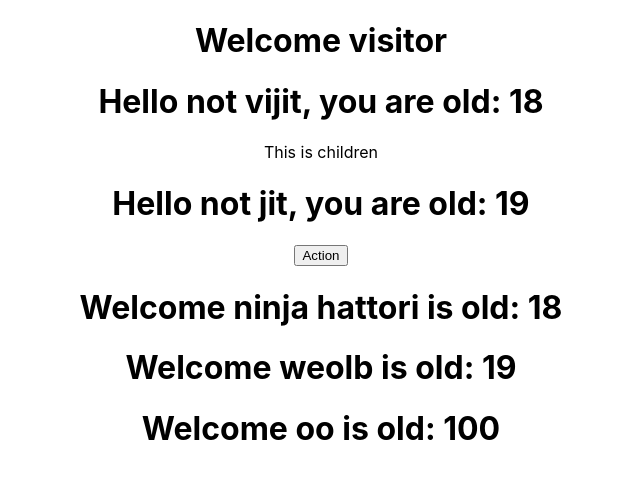
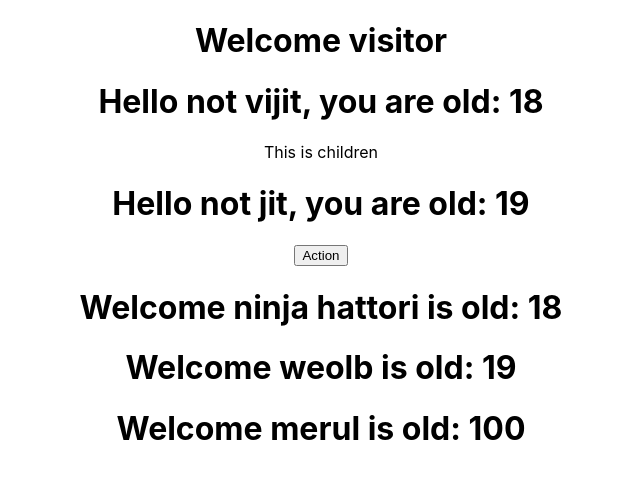
Before and after one commit to jailbreakerVC/react_course, a React (Create React App) app: page / in a window 1280 px wide. Shown: the top 478 px of the page, without its empty margins (319-959 px from the left). Built offline with nearby package versions, Linux system fonts and the light colour scheme.

Commit message:
mchanged a name

```diff
--- a/src/App.js
+++ b/src/App.js
@@ -17,7 +17,7 @@ class App extends Component {
         </Greet>
         <Welcome name="ninja hattori" age='18'></Welcome>
         <Welcome name="weolb" age='19'></Welcome>
-        <Welcome name="oo" age="100"></Welcome>
+        <Welcome name="merul" age="100"></Welcome>
       </div>
     );
   }
```
